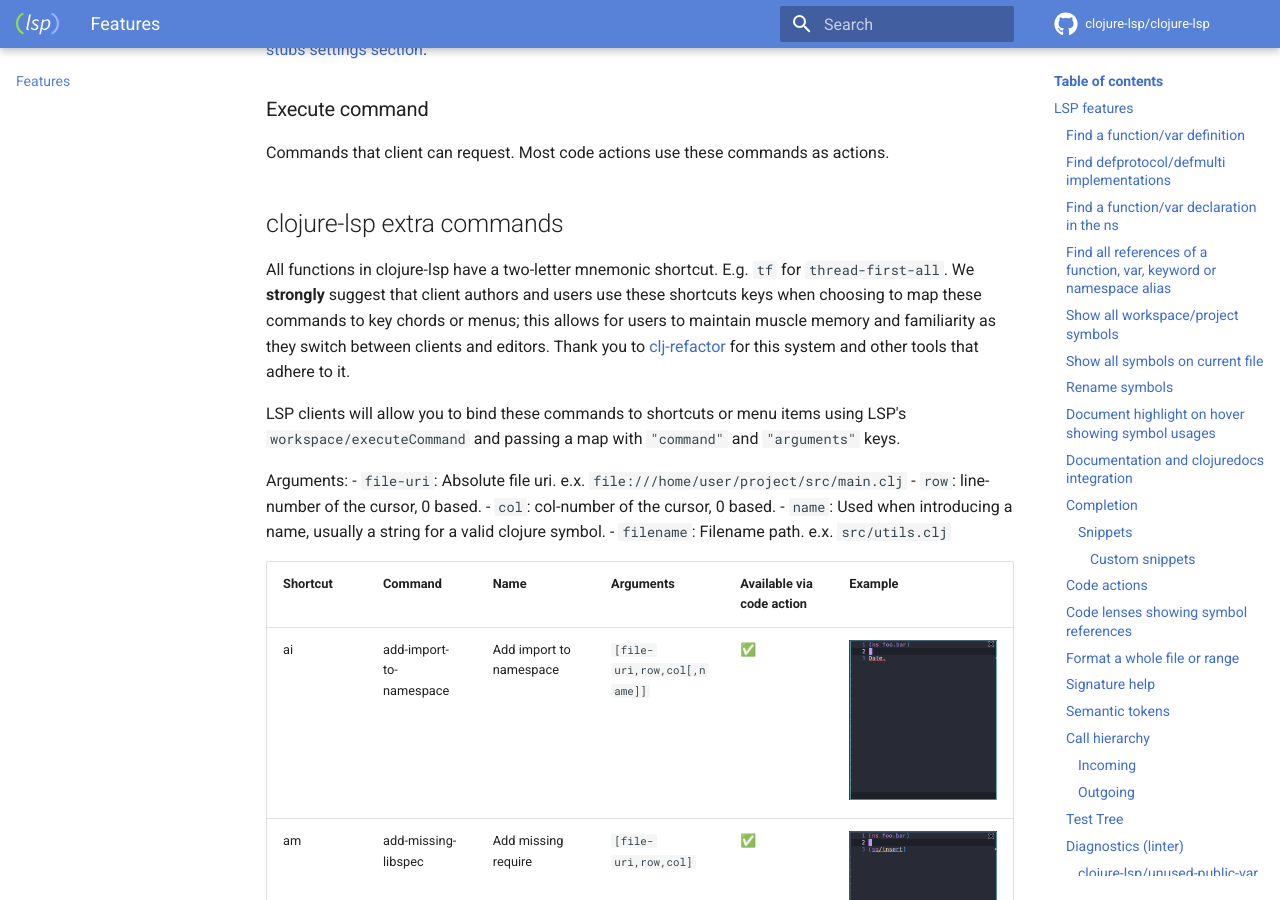
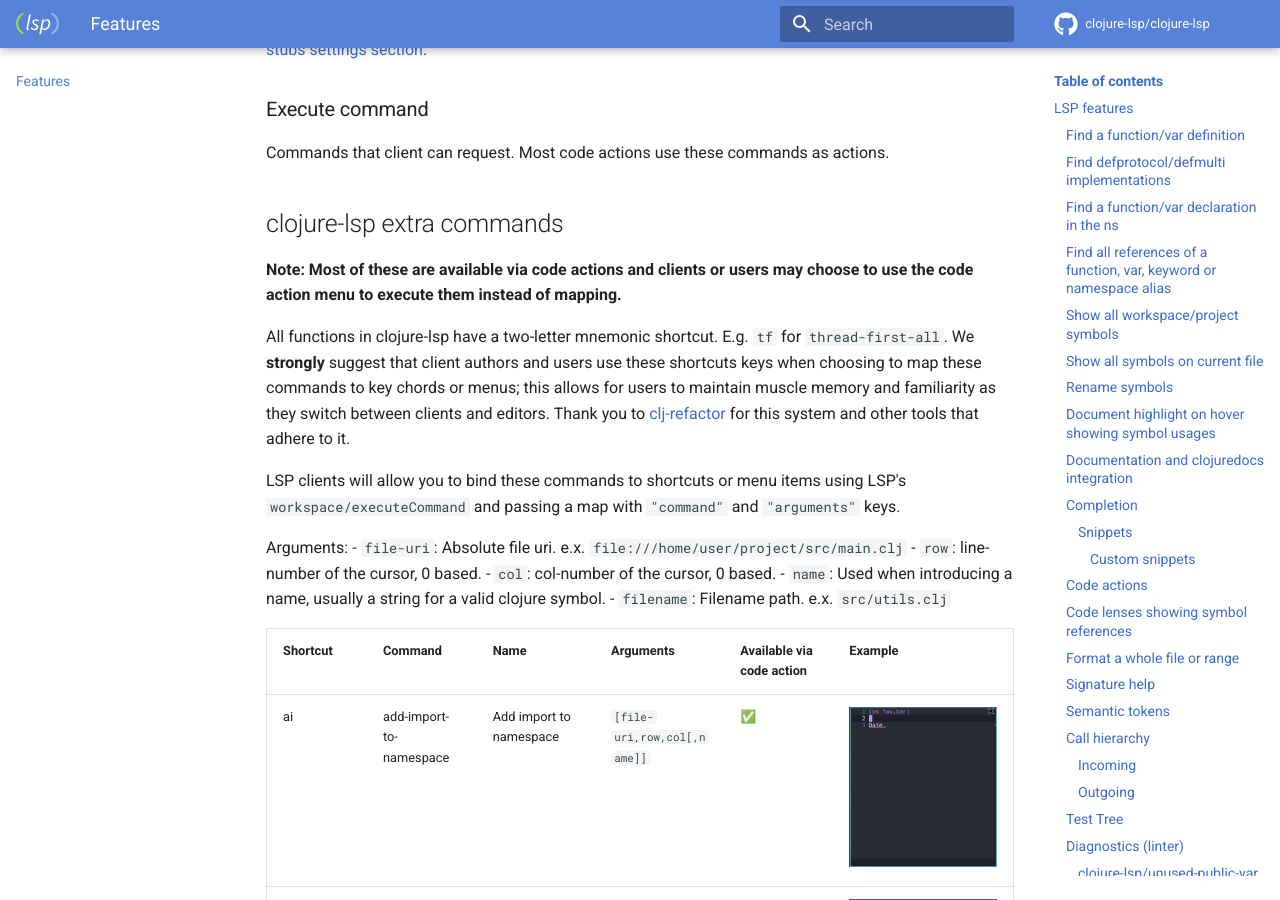
Before and after one commit to clojure-lsp/clojure-lsp, an MkDocs documentation site: the page built from docs/features.md, in a window 1280 px wide and 900 px high, scrolled down 9138 px. Built offline with MkDocs 1.6.1 and Material for MkDocs 9.7.7, drawn with Linux system fonts in a browser that asks for light colours; comment, search, counter and statistics services are not loaded; some of the changed text lies outside the part shown.

Commit message:
Remove errant boolean, rearrange docs so people know about code actions

```diff
--- a/docs/features.md
+++ b/docs/features.md
@@ -376,6 +376,8 @@ Commands that client can request. Most code actions use these commands as action
 
 ## clojure-lsp extra commands
 
+__Note: Most of these are available via code actions and clients or users may choose to use the code action menu to execute them instead of mapping.__
+
 All functions in clojure-lsp have a two-letter mnemonic shortcut. E.g. `tf` for `thread-first-all`. We __strongly__ suggest that client authors and users use these shortcuts keys when choosing to map these commands to key chords or menus; this allows for users to maintain muscle memory and familiarity as they switch between clients and editors. Thank you to [clj-refactor](https://github.com/clojure-emacs/clj-refactor.el#usage) for this system and other tools that adhere to it.
 
 LSP clients will allow you to bind these commands to shortcuts or menu items using LSP's `workspace/executeCommand` and passing a map with `"command"` and `"arguments"` keys.
```
Also changed, not shown: other parts of docs/features.md (+0 -1 lines), 1 other file.
